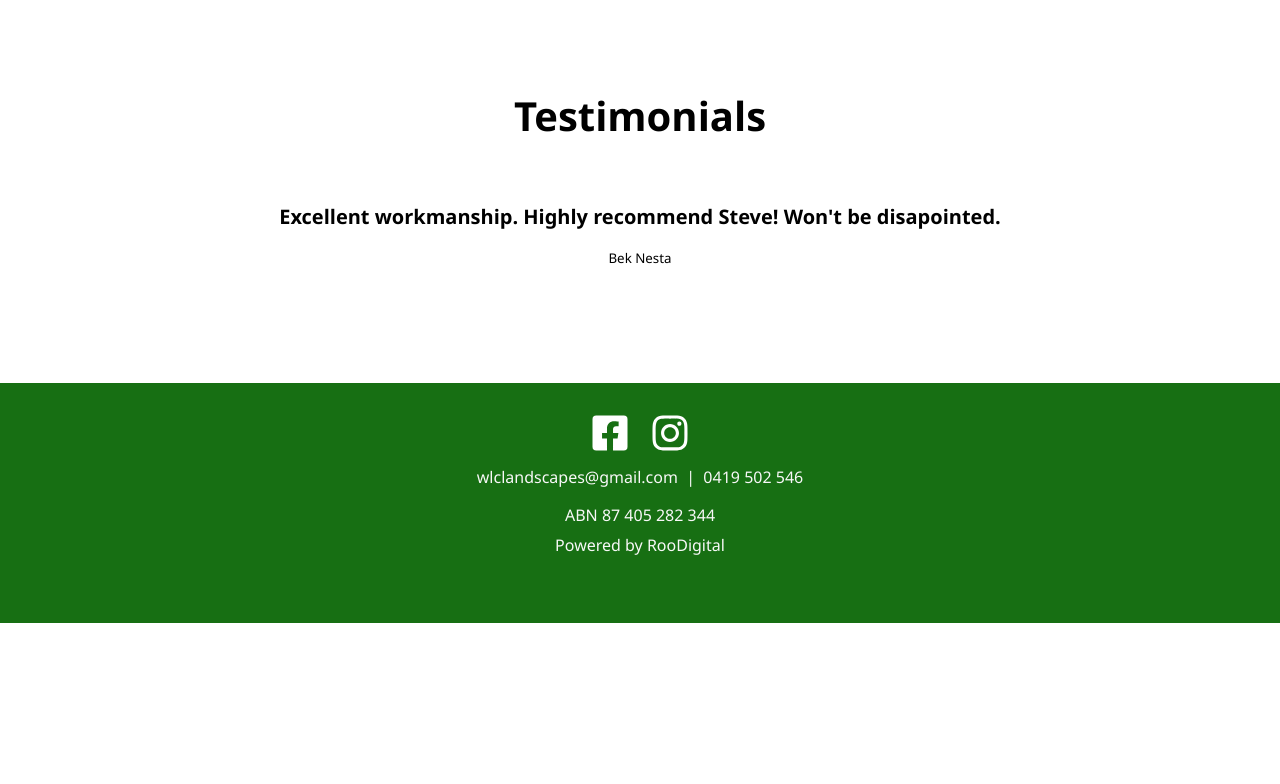
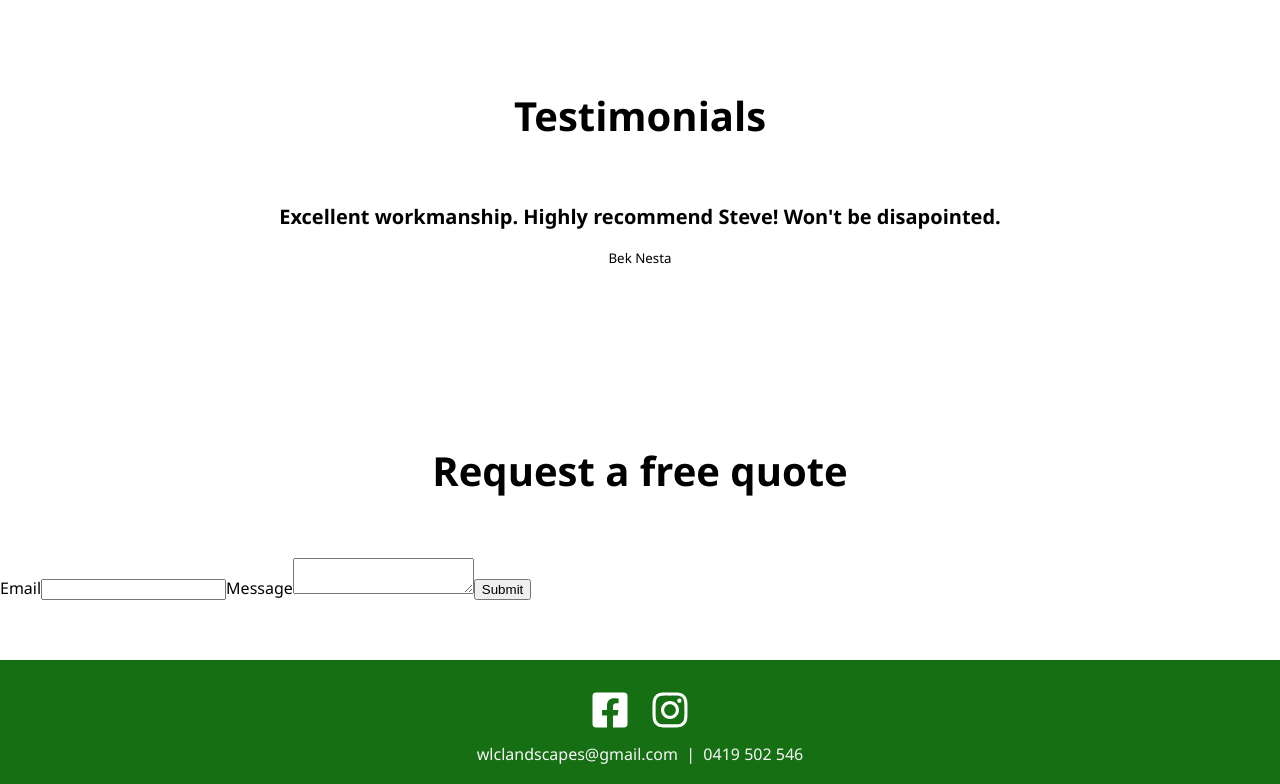
Before and after one commit to robFraser1111/wlc-landscapes, a Next.js app: page / in a window 1280 px wide. Shown: the part 3886-4670 px from the top of the page. Before the commit the page ends 4509 px from the top, so only its background shows below. Built offline with nearby package versions, Linux system fonts and the light colour scheme.

Commit message:
Created a test form

```diff
--- a/components/contact-form.js
+++ b/components/contact-form.js
@@ -1,37 +1,100 @@
+import React, { useState } from "react";
+
 import styles from "../styles/ContactForm.module.css";
 
 export default function ContactForm() {
+    const [status, setStatus] = useState({
+        submitted: false,
+        submitting: false,
+        info: { error: false, msg: null }
+      })
+
+      const [inputs, setInputs] = useState({
+        email: '',
+        message: ''
+      })
+
+      const handleResponse = (status, msg) => {
+        if (status === 200) {
+          setStatus({
+            submitted: true,
+            submitting: false,
+            info: { error: false, msg: msg }
+          })
+          setInputs({
+            email: '',
+            message: ''
+          })
+        } else {
+          setStatus({
+            info: { error: true, msg: msg }
+          })
+        }
+      }
+
+      const handleOnChange = e => {
+        e.persist()
+        setInputs(prev => ({
+          ...prev,
+          [e.target.id]: e.target.value
+        }))
+        setStatus({
+          submitted: false,
+          submitting: false,
+          info: { error: false, msg: null }
+        })
+      }
+
+      const handleOnSubmit = async e => {
+        e.preventDefault()
+        setStatus(prevStatus => ({ ...prevStatus, submitting: true }))
+        const res = await fetch('/api/send', {
+          method: 'POST',
+          headers: {
+            'Content-Type': 'application/json'
+          },
+          body: JSON.stringify(inputs)
+        })
+        const text = await res.text()
+        handleResponse(res.status, text)
+      }
+
     return (
 
         <section className={ styles.section }>
 
-            <form className={ styles.form }>
+        <form onSubmit={handleOnSubmit}>
+            <label htmlFor="email">Email</label>
+            <input
+            id="email"
+            type="email"
+            onChange={handleOnChange}
+            required
+            value={inputs.email}
+            />
+            <label htmlFor="message">Message</label>
+            <textarea
+            id="message"
+            onChange={handleOnChange}
+            required
+            value={inputs.message}
+            />
+            <button type="submit" disabled={status.submitting}>
+            {!status.submitting
+                ? !status.submitted
+                ? 'Submit'
+                : 'Submitted'
+                : 'Submitting...'}
+            </button>
+        </form>
 
-                <input type="text" id="name" name="name" placeholder="Name" required />
-                <input type="text" id="suburb" name="suburb" placeholder="Suburb" required />
-                <input type="email" id="email" name="email" placeholder="Email" required />
-                <input type="text" id="phone" name="phone" placeholder="Phone" />
+        {status.info.error && (
+            <div className="error">Error: {status.info.msg}</div>
+        )}
+        {!status.info.error && status.info.msg && (
+            <div className="success">{status.info.msg}</div>
+        )}
 
-                <select id="contact" name="contact" required>
-                    <option value="">Preferred contact method</option>
-                    <option value="email">Email</option>
-                    <option value="phone">Phone</option>
-                </select>
-
-                <select id="urgency" name="urgency" required>
-                    <option value="">Urgency</option>
-                    <option value="asap">As soon as possible</option>
-                    <option value="next-month">Next month</option>
-                    <option value="not-urgent">Not urgent</option>
-                </select>
-
-                <textarea name="message" rows="10" cols="30" placeholder="Type of work required" required >
-
-                </textarea>
-
-                <button type="button">Submit</button>
-
-            </form>
         </section>
 
     )
--- /dev/null
+++ b/next.config.js
@@ -0,0 +1,7 @@
+require('dotenv').config()
+
+module.exports = {
+  env: {
+    SENDGRID_API_KEY: process.env.SENDGRID_API_KEY
+  }
+}
--- a/package.json
+++ b/package.json
@@ -9,6 +9,8 @@
     "lint": "next lint"
   },
   "dependencies": {
+    "@sendgrid/mail": "^7.4.5",
+    "dotenv": "^10.0.0",
     "next": "^11.0.1",
     "react": "^17.0.2",
     "react-dom": "^17.0.2"
--- /dev/null
+++ b/pages/api/send.js
@@ -0,0 +1,23 @@
+const sgMail = require('@sendgrid/mail')
+
+export default async function(req, res) {
+  sgMail.setApiKey(process.env.SENDGRID_API_KEY)
+
+  const { email, message } = req.body
+
+  const content = {
+    to: 'robfraserdesign@gmail.com',
+    from: email,
+    subject: `New Message From - ${email}`,
+    text: message,
+    html: `<p>${message}</p>`
+  }
+
+  try {
+    await sgMail.send(content)
+    res.status(200).send('Message sent successfully.')
+  } catch (error) {
+    console.log('ERROR', error)
+    res.status(400).send('Message not sent.')
+  }
+}
--- a/pages/index.js
+++ b/pages/index.js
@@ -127,9 +127,9 @@ export default function Home() {
 
         <Testimonials />
 
-        {/* <h2 id={"contact"} className={"sub-heading"}>Request a free quote</h2>
+        <h2 id={"contact"} className={"sub-heading"}>Request a free quote</h2>
 
-        <ContactForm /> */}
+        <ContactForm />
       </main>
 
       <Footer />
```
Also changed, not shown: 2 other files (tests, documents, lock files or other folders).
